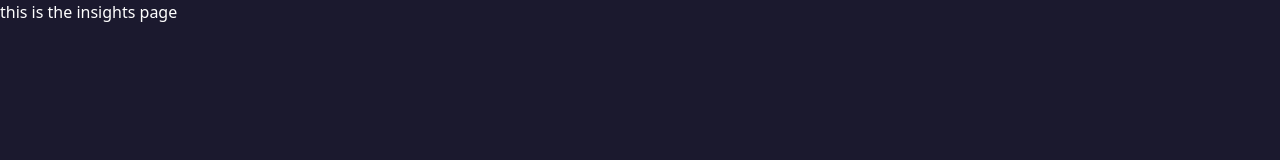
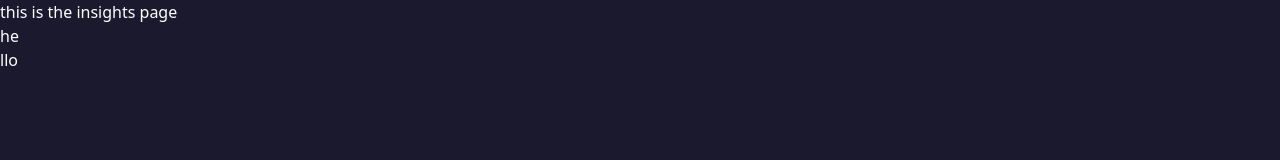
Before and after one commit to fac30/things-we-do, a Next.js app: page /insights in a window 1280 px wide. Shown: the top 160 px of the page. Built offline with nearby package versions, Linux system fonts and the light colour scheme.

Commit message:
chore: import insights display to insights page

```diff
--- a/src/app/insights/components/InsightsDisplay.tsx
+++ b/src/app/insights/components/InsightsDisplay.tsx
@@ -0,0 +1,10 @@
+"use client";
+
+export default function InsightsDisplay() {
+  return (
+    <>
+      <h1>he</h1>
+      <h1>llo</h1>
+    </>
+  );
+}
--- a/src/app/insights/page.tsx
+++ b/src/app/insights/page.tsx
@@ -1,7 +1,10 @@
+import InsightsDisplay from "./components/InsightsDisplay";
+
 export default function InsightsPage() {
   return (
     <>
       <h1 className="text-white">this is the insights page</h1>
+      <InsightsDisplay />
     </>
   );
 }
```
